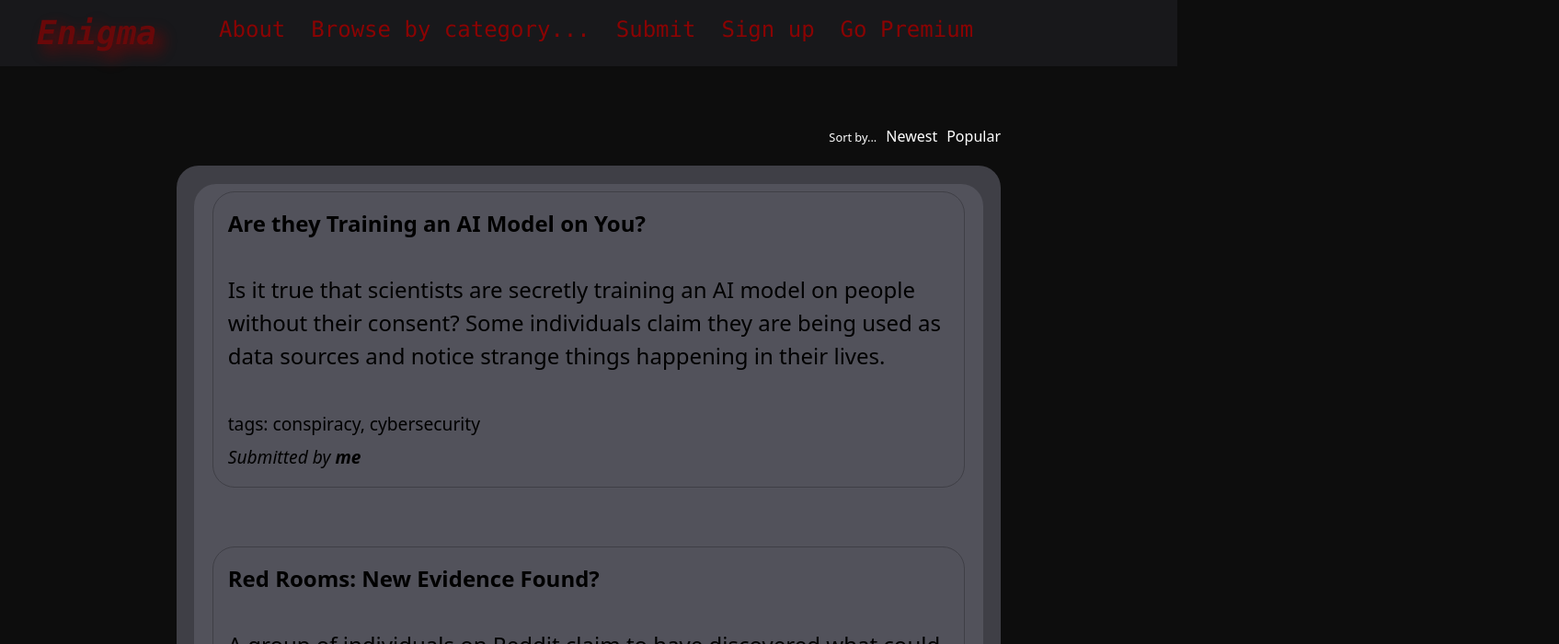
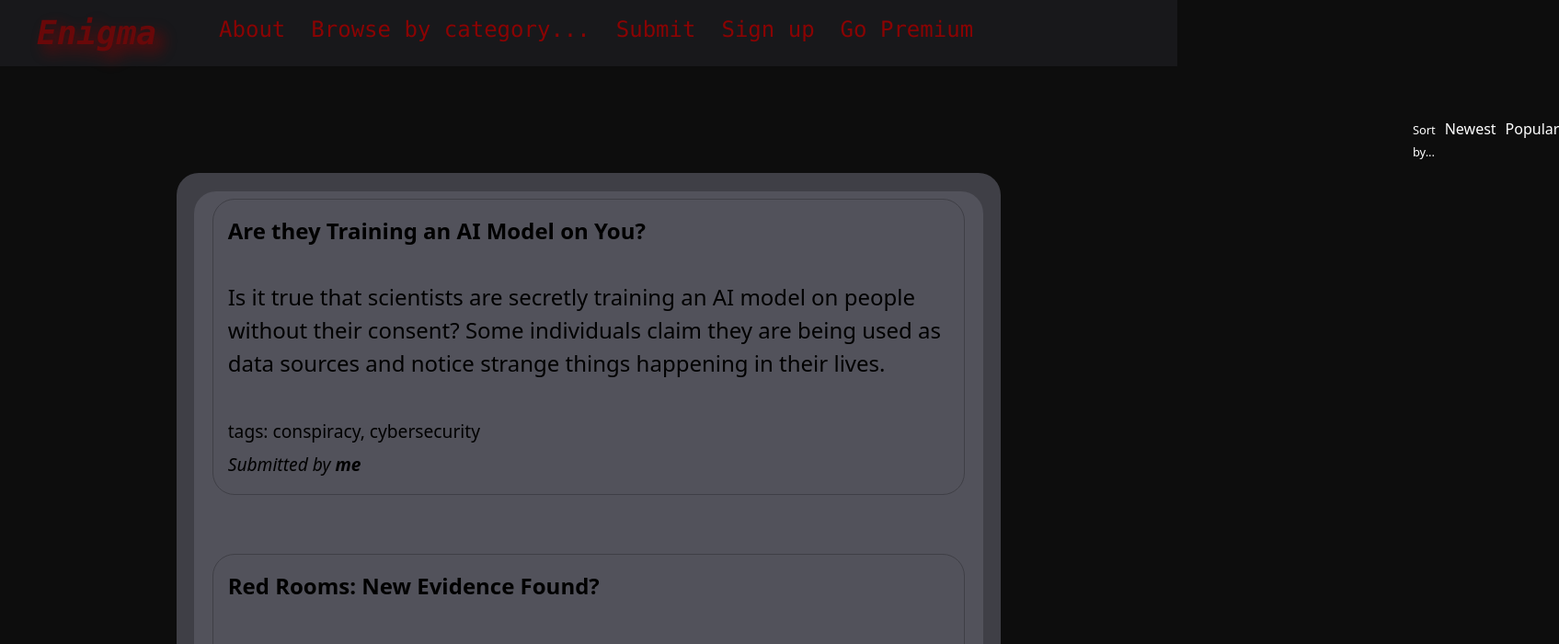
Before and after one commit to OblivionNoir/Enigma-site, a React (Create React App) app in the folder enigma-site/: page / in a window 1280 px wide. Shown: the top 700 px of the page at 92% size, 1695 px wide, since content can reach past the window. Built offline with nearby package versions, Linux system fonts and the light colour scheme.

Commit message:
Fixed moving navbar

```diff
--- a/enigma-site/src/App.jsx
+++ b/enigma-site/src/App.jsx
@@ -67,7 +67,7 @@ function Navbar() {
     //accmenu - leave it alone
     return (
         <BrowserRouter>
-            <nav className=" text-2xl static w-screen">
+            <nav className=" text-2xl fixed w-screen z-10">
                 <ul className='bg-zinc-900 text-blood flex flex-row justify-start space-x-7 py-4 pl-10 font-mono max-h-20'>
 
                     <li className='drop-shadow-title text-4xl mr-10 flicker-ani-target' id="logo">
@@ -110,13 +110,17 @@ function Navbar() {
 
 function MiniNav() {
     return (//toss in some SVG
-        <nav className=' text-white static mt-16 flex justify-end max-w-4xl m-auto'>
+        <React.Fragment>
+            <br></br>
+            <br></br>
+            <nav className=' text-white max-w-4xl mt-20 ml-MiniNavM'>
                 <ul className='flex flex-row space-x-2.5'>
                     <li><small>Sort by...</small></li>
                     <li><button>Newest</button></li>
                     <li><button>Popular</button></li>
                 </ul>
             </nav>
+        </React.Fragment>
     );
 };
 //this will have articles, each with a background, headline, and short description
@@ -127,7 +131,7 @@ function MiniNav() {
 function ScrollFeed() {
     let article_author = "me"
     return (
-        <main className='flex flex-column bg-zinc-700 max-w-4xl justify-center m-auto mt-5 overflow-y-auto rounded-3xl'>
+        <main className='flex flex-column bg-zinc-700 max-w-4xl justify-center m-auto mt-3 overflow-y-auto rounded-3xl relative'>
             <section className='bg-zinc-600 w-MainScroll mt-5 rounded-3xl'>
                 <div className='space-y-16 mx-5'>
                     <article>
--- a/enigma-site/tailwind.config.js
+++ b/enigma-site/tailwind.config.js
@@ -11,6 +11,9 @@ module.exports = {
     },
     width: {
       'MainScroll': '95.83%'
+    },
+    margin: {
+      'MiniNavM': '96rem'
     }
   },
   plugins: [],
```
Lines whose indentation alone changed are shown as unchanged.
